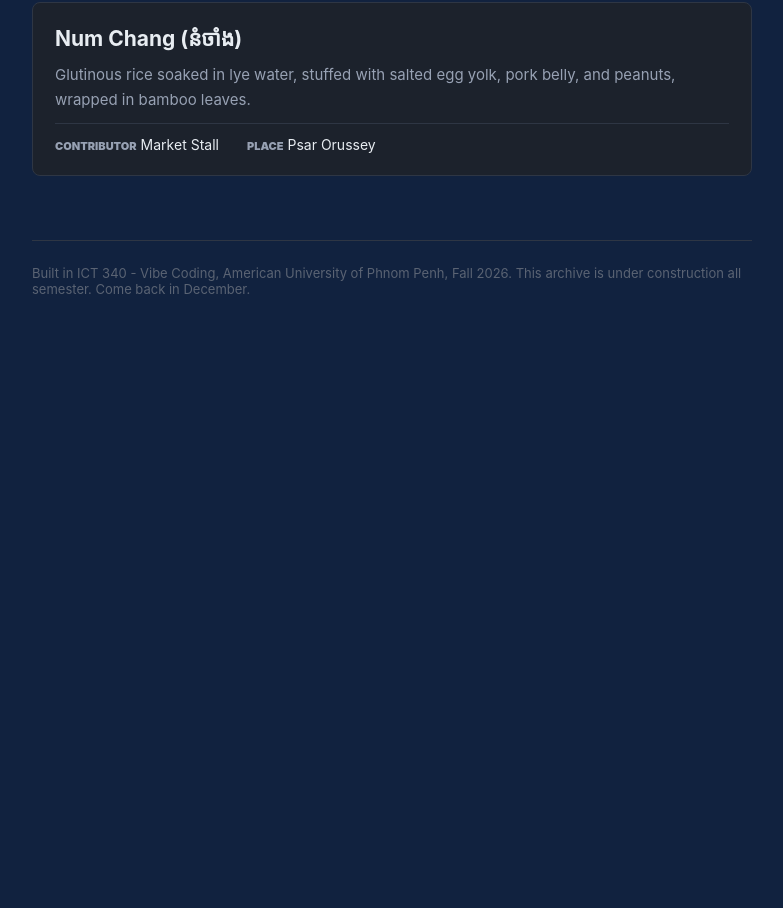
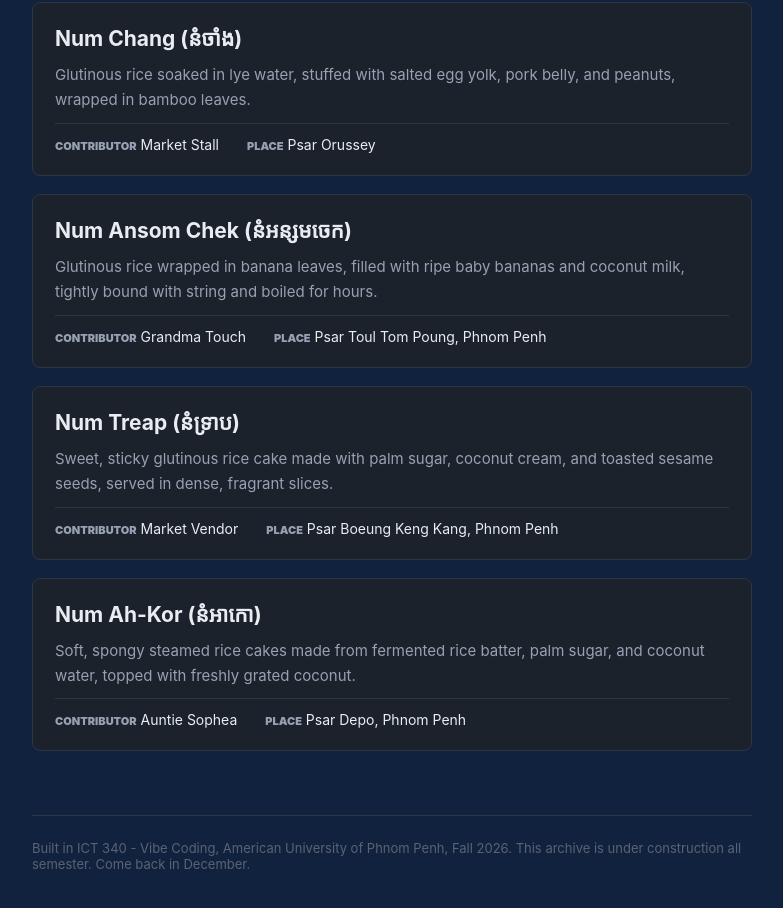
Before and after one commit to Sovichey/khmer-ricecakes-archive, a Next.js app: page / in a window 1280 px wide. Shown: the part 1474-2382 px from the top of the page, without its empty margins (248-1031 px from the left). Before the commit the page ends 1851 px from the top, so only its background shows below. Built offline with nearby package versions, Linux system fonts and the light colour scheme.

Commit message:
3 new rice cake entries to entries.js [AI ASSIST]

```diff
--- a/data/entries.js
+++ b/data/entries.js
@@ -34,6 +34,27 @@ const entries = [
     contributor: "Market Stall",
     place: "Psar Orussey",
   },
+  {
+    title: "Num Ansom Chek (នំអន្សមចេក)",
+    description:
+      "Glutinous rice wrapped in banana leaves, filled with ripe baby bananas and coconut milk, tightly bound with string and boiled for hours.",
+    contributor: "Grandma Touch",
+    place: "Psar Toul Tom Poung, Phnom Penh",
+  },
+  {
+    title: "Num Treap (នំទ្រាប)",
+    description:
+      "Sweet, sticky glutinous rice cake made with palm sugar, coconut cream, and toasted sesame seeds, served in dense, fragrant slices.",
+    contributor: "Market Vendor",
+    place: "Psar Boeung Keng Kang, Phnom Penh",
+  },
+  {
+    title: "Num Ah-Kor (នំអាកោ)",
+    description:
+      "Soft, spongy steamed rice cakes made from fermented rice batter, palm sugar, and coconut water, topped with freshly grated coconut.",
+    contributor: "Auntie Sophea",
+    place: "Psar Depo, Phnom Penh",
+  },
 ];
 
 export default entries;
```
